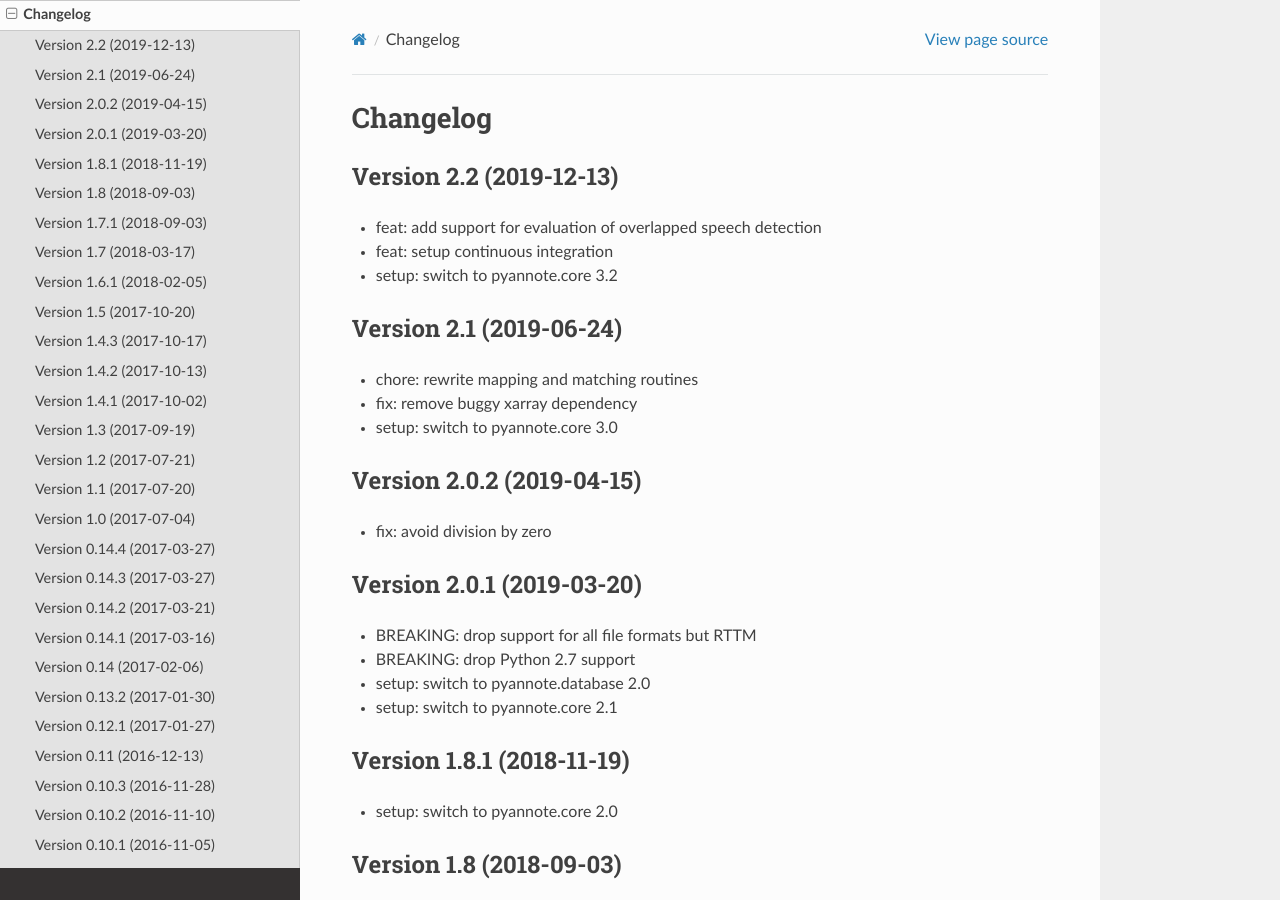
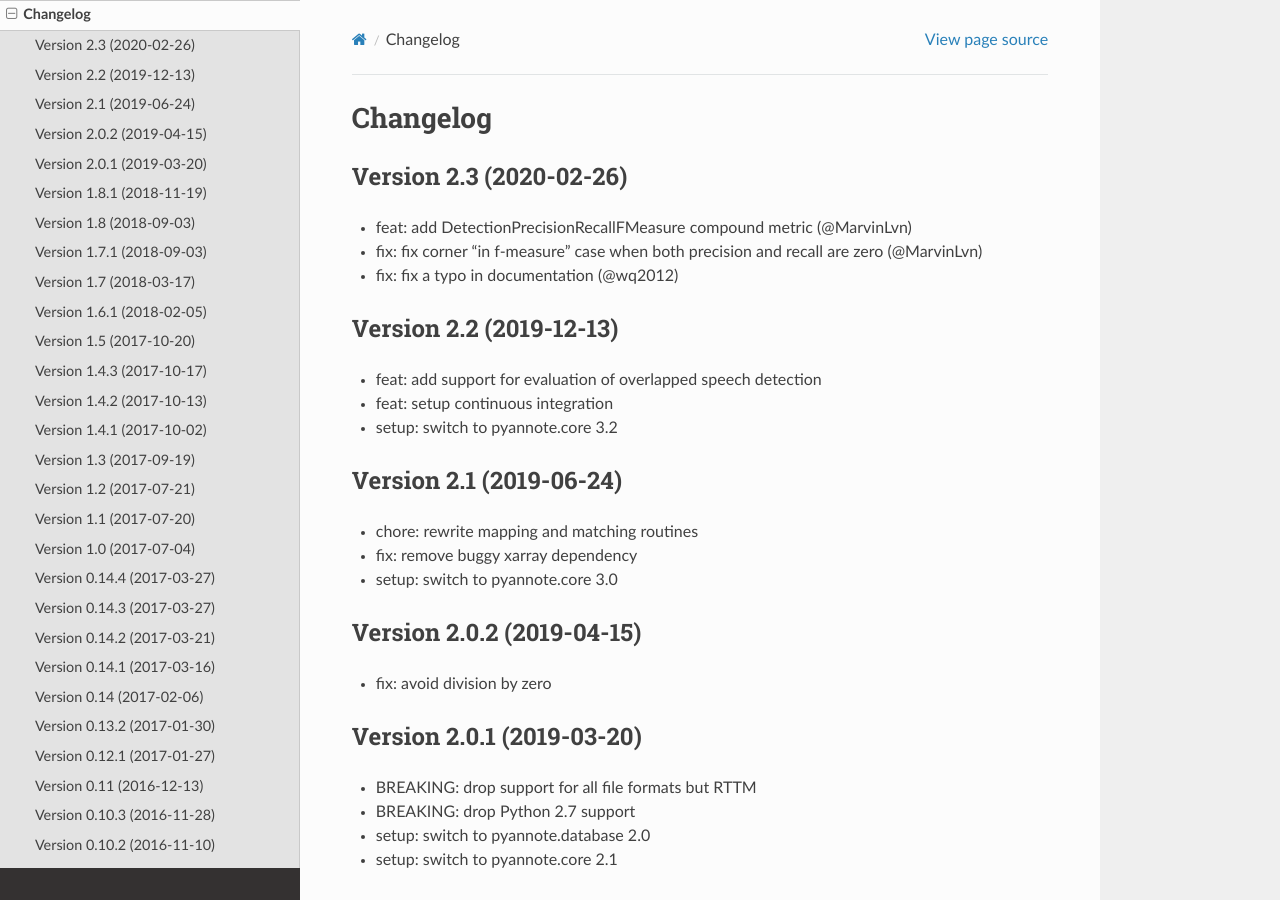
Before and after one commit to pyannote/pyannote-metrics, a Sphinx documentation site: the page built from docs/source/changelog.rst, in a window 1280 px wide and 900 px high. Built offline with Sphinx 7.4.7 and the Read the Docs theme 2.0.0, drawn with Linux system fonts in a browser that asks for light colours.

Commit message:
doc: update changelog

```diff
--- a/docs/source/changelog.rst
+++ b/docs/source/changelog.rst
@@ -1,6 +1,13 @@
 #########
 Changelog
 #########
+
+Version 2.3 (2020-02-26)
+~~~~~~~~~~~~~~~~~~~~~~~~
+
+- feat: add DetectionPrecisionRecallFMeasure compound metric (@MarvinLvn)
+- fix: fix corner "in f-measure" case when both precision and recall are zero (@MarvinLvn)
+- fix: fix a typo in documentation (@wq2012)
 
 Version 2.2 (2019-12-13)
 ~~~~~~~~~~~~~~~~~~~~~~~~
```
